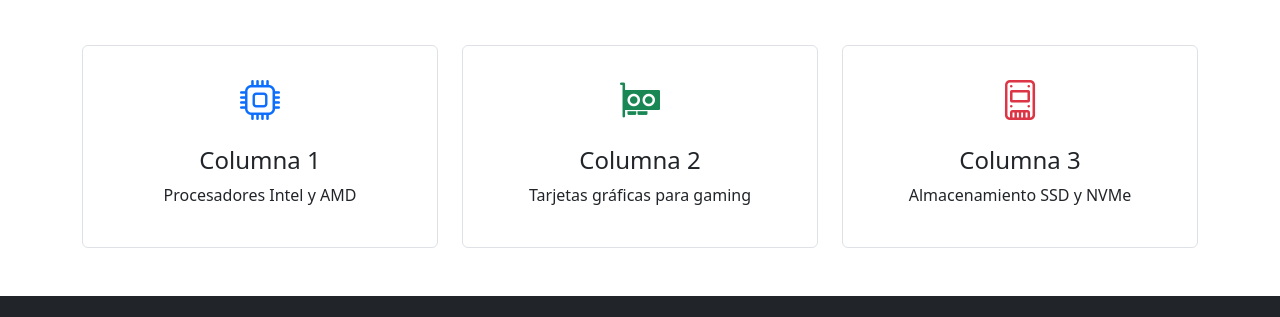
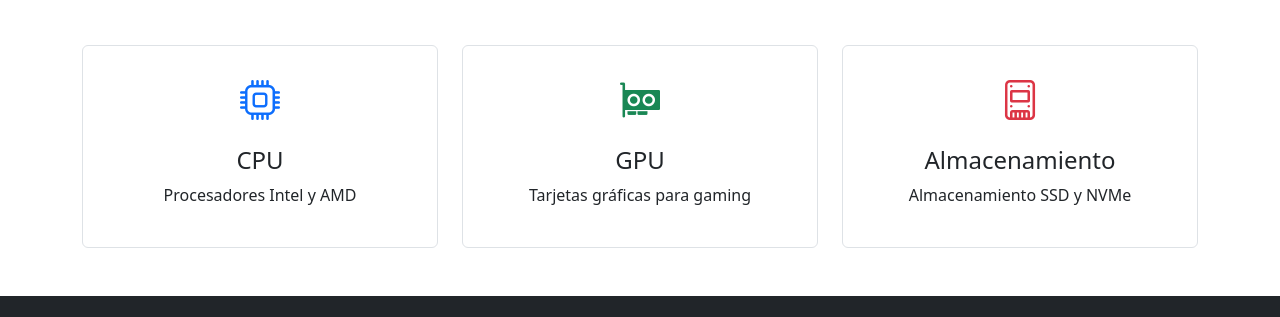
Before and after one commit to adshere34/TechExplore, a plain HTML site: page index.html in a window 1280 px wide. Shown: the part 785-1102 px from the top of the page. Drawn offline with nearby package versions, Linux system fonts and the light colour scheme.

Commit message:
Update index.html

```diff
--- a/index.html
+++ b/index.html
@@ -76,7 +76,7 @@
     <div class="col-12 col-md-4">
       <div class="border rounded p-4 h-100">
         <i class="bi bi-cpu fs-1 text-primary"></i>
-        <h4 class="mt-3">Columna 1</h4>
+        <h4 class="mt-3">CPU</h4>
         <p>Procesadores Intel y AMD</p>
       </div>
     </div>
@@ -84,7 +84,7 @@
     <div class="col-12 col-md-4">
       <div class="border rounded p-4 h-100">
         <i class="bi bi-gpu-card fs-1 text-success"></i>
-        <h4 class="mt-3">Columna 2</h4>
+        <h4 class="mt-3">GPU</h4>
         <p>Tarjetas gráficas para gaming</p>
       </div>
     </div>
@@ -92,7 +92,7 @@
     <div class="col-12 col-md-4">
       <div class="border rounded p-4 h-100">
         <i class="bi bi-device-ssd fs-1 text-danger"></i>
-        <h4 class="mt-3">Columna 3</h4>
+        <h4 class="mt-3">Almacenamiento</h4>
         <p>Almacenamiento SSD y NVMe</p>
       </div>
     </div>
```
